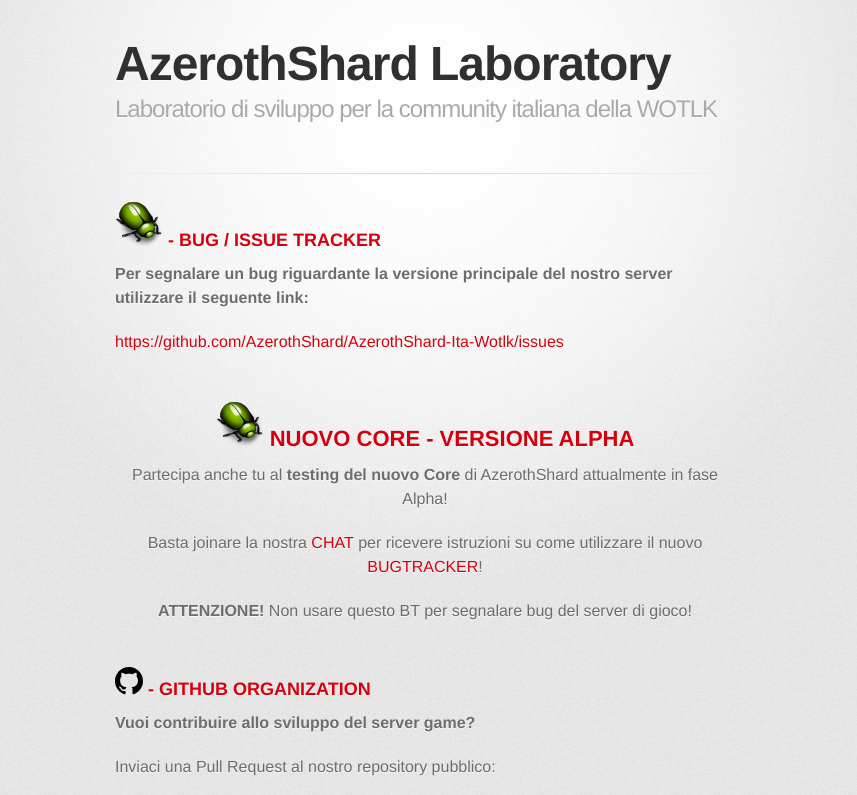
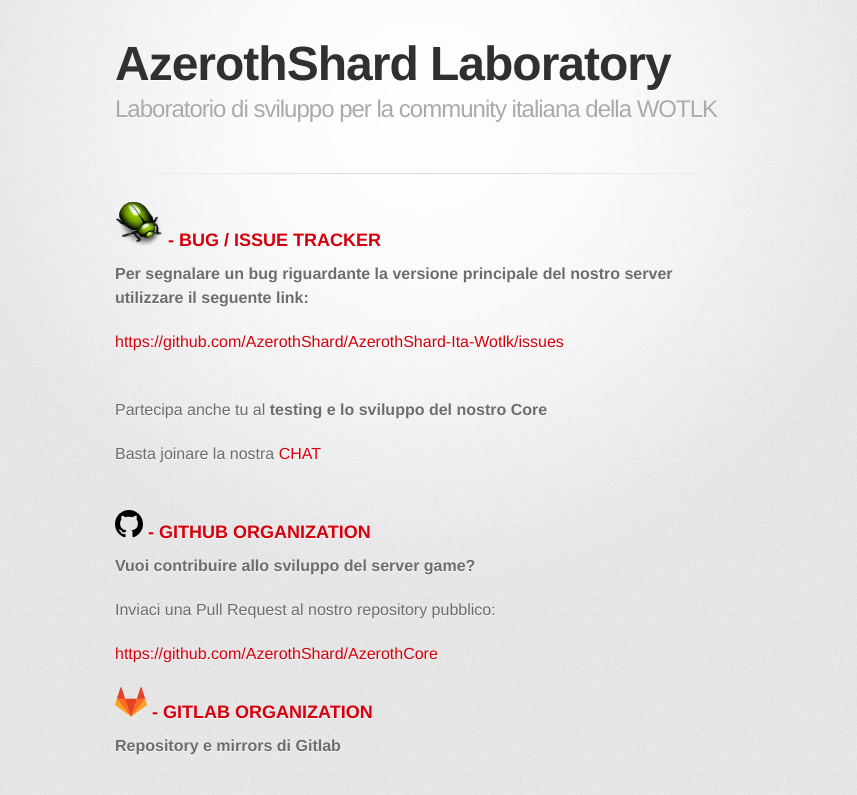
Before and after one commit to AzerothShard/AzerothShard-Ita-Wotlk, a plain HTML site: page index.html in a window 1280 px wide. Shown: the top 795 px of the page, without its empty margins (215-1072 px from the left). Drawn offline with Linux system fonts and the light colour scheme; a web font is replaced by a local one.

Commit message:
Update index.html

```diff
--- a/index.html
+++ b/index.html
@@ -26,25 +26,20 @@
 
         <section id="main_content">
           <h3>
-            <a id="bug--issue-tracker" class="anchor" href="https://github.com/AzerothShard/AzerothShard-Ita-Wotlk/issues" aria-hidden="true"><span aria-hidden="true" class="octicon octicon-link"></span>
+            <a id="bug--issue-tracker" class="anchor" href="https://github.com/AzerothShard/AzerothShard-Issues-ita/issues" aria-hidden="true"><span aria-hidden="true" class="octicon octicon-link"></span>
             <img src="images/bug.png"/> -
             BUG / ISSUE TRACKER</a>
           </h3>
 
           <p><strong>Per segnalare un bug riguardante la versione principale del nostro server utilizzare il seguente link:</strong></p>
 
-          <p><a href="https://github.com/AzerothShard/AzerothShard-Ita-Wotlk/issues">https://github.com/AzerothShard/AzerothShard-Ita-Wotlk/issues</a></p>
+          <p><a href="https://github.com/AzerothShard/AzerothShard-Issues-ita/issues">https://github.com/AzerothShard/AzerothShard-Ita-Wotlk/issues</a></p>
 
           <br>
-          <center>
-            <h2>
-              <a id="bug--issue-tracker" class="anchor" href="https://github.com/AzerothShard/AzerothShard-Issues-ita/issues" aria-hidden="true"><span aria-hidden="true" class="octicon octicon-link"></span>
-              <img src="images/bug.png"/>
-              NUOVO CORE - VERSIONE ALPHA</a>
-            </h2>
-            <p>Partecipa anche tu al <strong>testing del nuovo Core</strong> di AzerothShard attualmente in fase Alpha! </b></p>
-            <p>Basta joinare la nostra <strong><a href="https://discord.gg/0133PpgpOoxywVWM4">CHAT</a></strong> per ricevere istruzioni su come utilizzare il nuovo <strong><a href="https://github.com/AzerothShard/AzerothShard-Issues-ita/issues">BUGTRACKER</a></strong>!</p>
-            <p><strong>ATTENZIONE!</strong> Non usare questo BT per segnalare bug del server di gioco!</p>
+
+          <p>Partecipa anche tu al <strong>testing e lo sviluppo del nostro Core</strong>
+          <p>Basta joinare la nostra <strong><a href="https://discord.gg/0133PpgpOoxywVWM4">CHAT</a></strong> </p>
+
           </center>
 
           <br>
```
